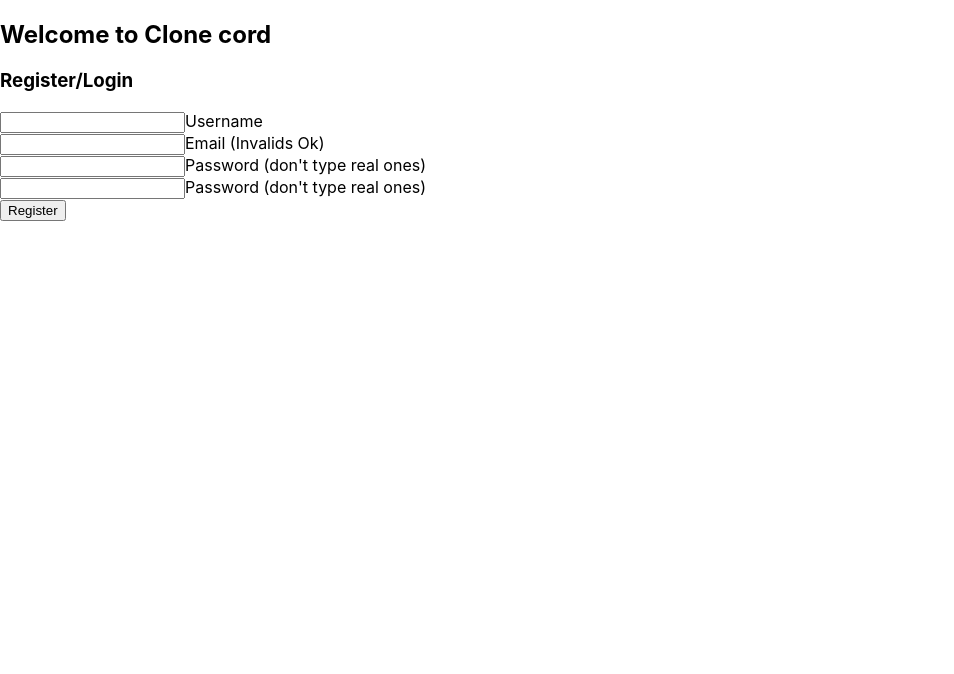
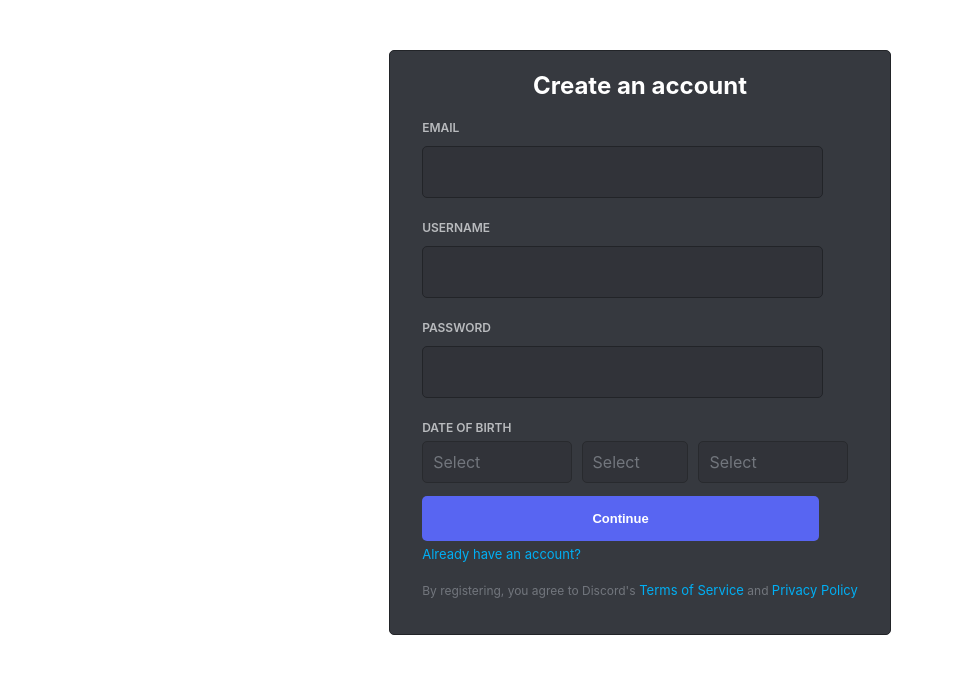
Before and after one commit to NutsR/CloneCord, a React (Create React App) app in the folder client/: page / in a window 1280 px wide. Shown: the top 674 px of the page, without its empty margins (0-954 px from the left). Built offline with nearby package versions, Linux system fonts and the light colour scheme; no server answers.

Commit message:
added styles to login and register page

```diff
--- a/client/src/App.jsx
+++ b/client/src/App.jsx
@@ -6,12 +6,12 @@ import CreateRoom from "./component/room";
 import Contacts from "./component/contacts";
 import Logout from "./component/logout";
 import { useUser } from "./hooks/user";
-import { useState } from "react";
+import { useState, useRef } from "react";
 const socket = io({ autoConnect: false });
 
 function App() {
 	const { user, setUser } = useUser();
-	const [login, showLogin] = useState(false);
+	const [form, showForm] = useState({ selection: "register" });
 
 	socket.on("session", ({ sessionID, userID }) => {
 		if (!user.username.includes("guest")) {
@@ -26,22 +26,29 @@ function App() {
 			socket.auth = { sessionID: existingSession };
 		}
 	});
+	const handleClick = (e) => {
+		if (e.target.id !== form.selection) {
+			return showForm({ selection: e.target.id });
+		}
+	};
 	return (
 		<div className="App">
 			<div className="container">
-				<h2>Welcome to Clone cord</h2>
-				<h3>Register/Login</h3>
-				<LoginOrRegister login={login} />
+				<div className={`form-card ${form.selection}`}>
+					<h2 className="main-title">
+						{form.selection === "login"
+							? "Welcome to Clone cord"
+							: "Create an account"}
+					</h2>
+					{form.selection === "register" ? (
+						<Register handleClick={handleClick} />
+					) : (
+						<Login handleClick={handleClick} />
+					)}
+				</div>
 			</div>
 		</div>
 	);
 }
 export { socket };
 export default App;
-
-function LoginOrRegister({ login }) {
-	if (login) {
-		return <Login />;
-	}
-	return <Register />;
-}
--- a/client/src/component/login.jsx
+++ b/client/src/component/login.jsx
@@ -1,6 +1,6 @@
 import { useState } from "react";
 import { useUser } from "../hooks/user";
-function Login() {
+function Login({ handleClick }) {
 	const { user, checkLogin } = useUser();
 	const [userObj, setUserObj] = useState({ username: "", password: "" });
 	const handleChange = (e) => {
@@ -24,29 +24,39 @@ function Login() {
 		<>
 			{!user.id && (
 				<form onSubmit={handleSubmit}>
-					<div>
+					<div className="form-item">
 						<label htmlFor="username">
+							<span className="placeholderText">USERNAME</span>
 							<input
 								type="text"
 								name="username"
 								onChange={handleChange}
 								value={userObj.username}
+								className="input"
 							/>
-							<span>Username</span>
 						</label>
 					</div>
-					<div>
+					<div className="form-item">
 						<label htmlFor="password">
+							<span className="placeholderText">PASSWORD</span>
 							<input
 								type="password"
 								name="password"
 								onChange={handleChange}
 								value={userObj.password}
+								className="input"
 							/>
-							<span>Password</span>
 						</label>
+						<div className="link-text">Forget your password?</div>
 					</div>
-					<button>Login</button>
+					<button className="btn btn-login">Login</button>
+					<div className="link-para">
+						Need an account?
+						<span className="link-text" onClick={handleClick} id="register">
+							{" "}
+							Register
+						</span>
+					</div>
 				</form>
 			)}
 		</>
--- a/client/src/component/register.jsx
+++ b/client/src/component/register.jsx
@@ -1,6 +1,6 @@
 import { useState } from "react";
 import { useUser } from "../hooks/user";
-function Register() {
+function Register({ handleClick }) {
 	const { user, checkLogin } = useUser();
 	const objState = {
 		username: "",
@@ -32,44 +32,61 @@ function Register() {
 			{!user.id && (
 				<form onSubmit={handleSubmit}>
 					<div>
+						<label htmlFor="email" className="placeholderText">
+							EMAIL
+						</label>
+						<input
+							type="email"
+							value={userObj.email}
+							name="email"
+							onChange={handleChange}
+							className="input"
+						/>
+					</div>
+					<div>
+						<label htmlFor="username" className="placeholderText">
+							USERNAME
+						</label>
 						<input
 							type="text"
 							value={userObj.username}
 							name="username"
 							onChange={handleChange}
+							className="input"
 						/>
-						<label htmlFor="username">Username</label>
 					</div>
+
 					<div>
-						<input
-							type="email"
-							value={userObj.email}
-							name="email"
-							onChange={handleChange}
-						/>
-						<label htmlFor="email">Email (Invalids Ok)</label>
-					</div>
-					<div>
+						<label htmlFor="password" className="placeholderText">
+							PASSWORD
+						</label>
 						<input
 							type="password"
 							value={userObj.password}
 							name="password"
 							onChange={handleChange}
+							className="input"
 						/>
-						<label htmlFor="password">Password (don't type real ones)</label>
 					</div>
-					<div>
-						<input
-							type="password"
-							value={userObj.confirmPassword}
-							name="confirmPassword"
-							onChange={handleChange}
-						/>
-						<label htmlFor="confirmPassword">
-							Password (don't type real ones)
-						</label>
+					<div className="placeholderText">DATE OF BIRTH</div>
+					<div className="container-dob">
+						<div className="select-opt-mm">Select</div>
+						<div className="select-opt-dd">Select</div>
+						<div className="select-opt-yy">Select</div>
 					</div>
-					<button>Register</button>
+					<button className="btn btn-login">Continue</button>
+					<div
+						className="have-an-account link-text"
+						onClick={handleClick}
+						id="login"
+					>
+						Already have an account?
+					</div>
+					<div className="terms-service">
+						By registering, you agree to Discord's
+						<span className="link-text"> Terms of Service</span> and{" "}
+						<span className="link-text">Privacy Policy</span>
+					</div>
 				</form>
 			)}
 		</>
--- a/client/src/index.css
+++ b/client/src/index.css
@@ -1,13 +1,135 @@
 body {
-  margin: 0;
-  font-family: -apple-system, BlinkMacSystemFont, 'Segoe UI', 'Roboto', 'Oxygen',
-    'Ubuntu', 'Cantarell', 'Fira Sans', 'Droid Sans', 'Helvetica Neue',
-    sans-serif;
-  -webkit-font-smoothing: antialiased;
-  -moz-osx-font-smoothing: grayscale;
+	margin: 0;
+	font-family: -apple-system, BlinkMacSystemFont, "Segoe UI", "Roboto", "Oxygen",
+		"Ubuntu", "Cantarell", "Fira Sans", "Droid Sans", "Helvetica Neue",
+		sans-serif;
+	-webkit-font-smoothing: antialiased;
+	-moz-osx-font-smoothing: grayscale;
 }
 
 code {
-  font-family: source-code-pro, Menlo, Monaco, Consolas, 'Courier New',
-    monospace;
+	font-family: source-code-pro, Menlo, Monaco, Consolas, "Courier New",
+		monospace;
 }
+
+.container {
+	display: flex;
+
+	flex-direction: column;
+	justify-content: center;
+	align-items: center;
+}
+.form-card {
+	background-color: #36393f;
+	padding: 15px 32px;
+	color: white;
+	border-radius: 5px;
+	border: 1px #222428 solid;
+}
+.login{
+  margin-top: 100px;
+}
+.register{
+  margin-top: 50px;
+}
+.form-item {
+	margin: 10px 0px;
+}
+.input {
+	margin: 5px 0;
+  margin-bottom: 7px;
+	width: 30vw;
+	height: 6vh;
+	border-radius: 5px;
+	background-color: #313339;
+	border: 1px #222428 solid;
+  color: white;
+  padding-left: 10px;
+  padding-right: 5px;
+
+}
+.input:focus{
+  outline: none;
+  border: 1px solid #00aff4;
+}
+.main-title {
+	text-align: center;
+  margin-top: 5px;
+}
+.placeholderText {
+	display: block;
+	font-size: 12px;
+	color: #b9bbbe;
+  line-height: 16px;
+  font-weight: 600;
+  margin: 15px 0 5px 0;
+}
+.btn {
+	padding: 15px 32px;
+}
+.btn-login {
+	margin-top: 13px;
+	width: 31vw;
+	background-color: #5865f2;
+	border-radius: 5px;
+	border: none;
+	color: white;
+	font-weight: 600;
+	font-size: small;
+}
+
+.link-text {
+	color: #00aff4;
+  font-size: small;
+	cursor: pointer;
+}
+.link-para {
+	color: #72767d;
+  margin-bottom: 25px;
+  font-size: small;
+}
+.have-an-account{
+  margin-top: 5px;
+}
+.terms-service{
+  margin: 20px 0;
+  font-size: 12px !important;
+  line-height: 16px;
+  color: #72767d;
+}
+.container-dob{
+  display: flex;
+  width: 100%;
+  max-width: 100%;
+}
+.select-opt-mm,
+.select-opt-dd,
+.select-opt-yy{
+  background-color: #313339;
+  margin-right: 10px;
+
+}
+.select-opt-mm{
+  width: 30%;
+  height: 20px;
+  color: #72767d;
+  border: 1px solid #282a2e;
+  border-radius: 5px;
+  padding: 10px 10px;
+}
+.select-opt-dd{
+  width: 20%;
+  height: 20px;
+  color: #72767d;
+  border: 1px solid #282a2e;
+  border-radius: 5px;
+  padding: 10px 10px;
+}
+.select-opt-yy{
+  width: 30%;
+  height: 20px;
+  color: #72767d;
+  border: 1px solid #282a2e;
+  border-radius: 5px;
+  padding: 10px 10px;
+}
```
